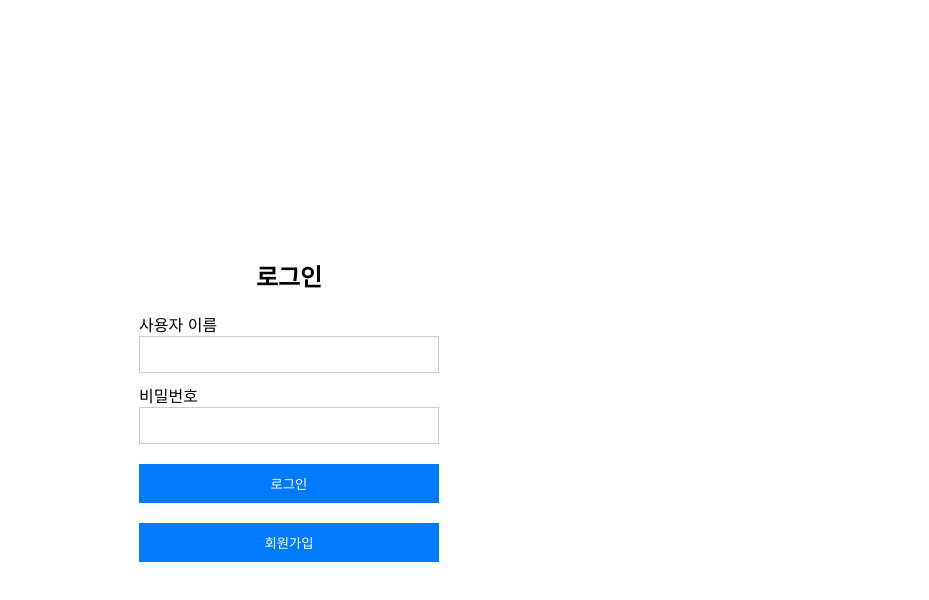
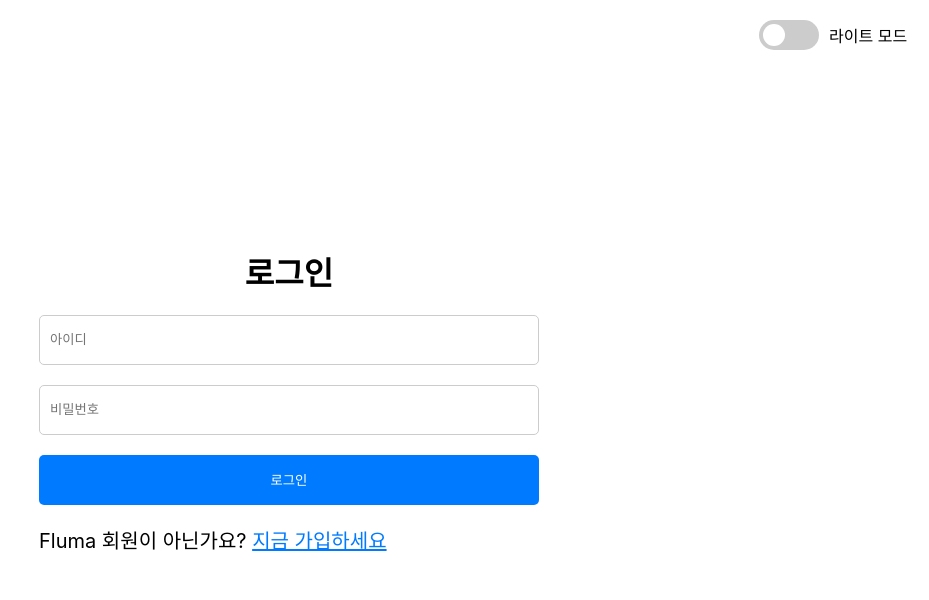
Before and after one commit to jeonjuseong11/testproject, a React (Create React App) app: page /login in a window 1280 px wide. Shown: the top 600 px of the page, without its empty margins (351-1280 px from the left). Built offline with nearby package versions, Linux system fonts and the light colour scheme.

Commit message:
Refactor : DarkModeSwitch
다크모드 스위치 리펙토링

```diff
--- a/src/components/auth/Auth.module.scss
+++ b/src/components/auth/Auth.module.scss
@@ -7,34 +7,39 @@
   height: 100vh;
 
   .authForm {
-    max-width: 300px;
+    max-width: 500px;
     width: 100%;
 
     input {
       width: 100%;
-      box-sizing: border-box; /* 추가: 패딩과 경계선을 포함한 너비로 계산 */
+      box-sizing: border-box;
       padding: 10px;
-      margin-bottom: 10px;
+      margin-bottom: 20px;
+      height: 50px;
       border: 1px solid #ccc;
+      border-radius: $common-border-radius;
+    }
+    p {
+      font-size: 20px;
     }
 
-    button {
-      width: 100%;
-      padding: 10px;
-      background-color: #007bff;
-      color: #fff;
-      border: none;
-      cursor: pointer;
+    a {
+      color: #007bff; // Default link color
+      text-decoration: underline; // Add underline to links
+
+      &:hover {
+        color: #0056b3; // Hover color for links
+        text-decoration: underline; // Maintain underline on hover
+      }
     }
-
     button {
       width: 100%;
       padding: $common-padding;
       border: none;
+      height: 50px;
       cursor: pointer;
       color: #fff;
-      margin-top: $common-margin;
-
+      border-radius: $common-border-radius;
       &:hover {
         /* 버튼 공통 스타일 */
       }
@@ -58,3 +63,101 @@
     }
   }
 }
+
+//다크모드 설정 스위치
+.themeToggle {
+  position: absolute;
+  top: 20px; /* 조절하여 원하는 높이로 조정 */
+  right: 20px; /* 조절하여 원하는 위치로 조정 */
+  display: flex;
+  align-items: center;
+  width: 150px;
+  .switch {
+    position: relative;
+    display: inline-block;
+    width: 60px;
+    height: 30px;
+
+    input {
+      opacity: 0;
+      width: 0;
+      height: 0;
+    }
+
+    .slider {
+      position: absolute;
+      cursor: pointer;
+      top: 0;
+      left: 0;
+      right: 0;
+      bottom: 0;
+      background-color: #ccc;
+      transition: 0.4s;
+      border-radius: 15px;
+
+      &:before {
+        position: absolute;
+        content: "";
+        height: 22px;
+        width: 22px;
+        left: 4px;
+        bottom: 4px;
+        background-color: white;
+        transition: 0.4s;
+        border-radius: 50%;
+      }
+    }
+
+    input:checked + .slider {
+      background-color: #2196f3;
+    }
+
+    input:checked + .slider:before {
+      transform: translateX(30px);
+    }
+  }
+
+  .themeText {
+    margin-left: 10px;
+    flex: 1;
+  }
+
+  .themeLabelText {
+    white-space: nowrap;
+    overflow: hidden;
+    text-overflow: ellipsis;
+  }
+}
+
+// 다크모드
+[data-theme="dark"] {
+  .authContainer {
+    background-color: #333333;
+    color: #ffffff;
+
+    .authForm {
+      input {
+        background-color: #444444;
+        color: #ffffff;
+        border: 1px solid #666666;
+      }
+
+      &.loginButton {
+        background-color: #007bff; // Login button color in dark mode
+
+        &:hover {
+          background-color: #0056b3; // Hover color for login button in dark mode
+        }
+      }
+
+      &.registerButton {
+        background-color: #28a745; // Register button color in dark mode
+        color: #fff;
+
+        &:hover {
+          background-color: #1e7e34; // Hover color for register button in dark mode
+        }
+      }
+    }
+  }
+}
--- a/src/components/auth/Login.tsx
+++ b/src/components/auth/Login.tsx
@@ -1,12 +1,18 @@
-import React, { useState } from "react";
+import React, { useEffect, useState } from "react";
 import { useDispatch } from "react-redux";
 import { loginRequest } from "../../store/auth/authActions";
+import { getInitialTheme, setTheme, toggleTheme } from "../../utils/theme";
 
 import styles from "./Auth.module.scss";
 
 const Login: React.FC = () => {
   const dispatch = useDispatch();
   const [formData, setFormData] = useState({ username: "", password: "" });
+  const [currentTheme, setCurrentTheme] = useState(() => {
+    const initialTheme = getInitialTheme();
+    setTheme(initialTheme); // 초기 테마 설정을 로컬 스토리지에 저장
+    return initialTheme;
+  });
 
   const handleChange = (e: React.ChangeEvent<HTMLInputElement>) => {
     const { name, value } = e.target;
@@ -18,37 +24,59 @@ const Login: React.FC = () => {
     dispatch(loginRequest(formData));
   };
 
+  useEffect(() => {
+    document.documentElement.setAttribute("data-theme", currentTheme);
+  }, [currentTheme]);
+
+  useEffect(() => {
+    setCurrentTheme(getInitialTheme());
+  }, []);
+
+  const toggleAndSetTheme = () => {
+    toggleTheme();
+    setCurrentTheme(getInitialTheme());
+  };
+
   return (
     <div className={styles.authContainer}>
-      <h2>로그인</h2>
+      <h1>로그인</h1>
       <form className={styles.authForm} onSubmit={handleSubmit}>
         <div>
-          <label htmlFor="username">사용자 이름</label>
           <input
             type="text"
             id="username"
             name="username"
             value={formData.username}
+            placeholder="아이디"
             onChange={handleChange}
           />
         </div>
         <div>
-          <label htmlFor="password">비밀번호</label>
           <input
             type="password"
             id="password"
             name="password"
             value={formData.password}
+            placeholder="비밀번호"
             onChange={handleChange}
           />
         </div>
         <button type="submit" className={styles.loginButton}>
           로그인
         </button>
-        <button style={{ marginTop: "20px" }} className={styles.loginButton}>
-          회원가입
-        </button>
+        <p>
+          Fluma 회원이 아닌가요? <a href="/register">지금 가입하세요</a>
+        </p>
       </form>
+      <div className={styles.themeToggle}>
+        <label className={styles.switch}>
+          <input type="checkbox" checked={currentTheme === "dark"} onChange={toggleAndSetTheme} />
+          <span className={styles.slider}></span>
+        </label>
+        <span className={styles.themeText}>
+          {currentTheme === "light" ? "라이트 모드" : "다크 모드"}
+        </span>
+      </div>
     </div>
   );
 };
--- a/src/components/auth/Register.tsx
+++ b/src/components/auth/Register.tsx
@@ -1,13 +1,18 @@
-import React, { useState } from "react";
+import React, { useEffect, useState } from "react";
 import { useDispatch } from "react-redux";
-import { loginRequest } from "../../store/auth/authActions";
+import { registerRequest } from "../../store/auth/authActions";
+import { getInitialTheme, setTheme, toggleTheme } from "../../utils/theme";
 
 import styles from "./Auth.module.scss";
 
 const Register: React.FC = () => {
   const dispatch = useDispatch();
   const [formData, setFormData] = useState({ username: "", password: "" });
-
+  const [currentTheme, setCurrentTheme] = useState(() => {
+    const initialTheme = getInitialTheme();
+    setTheme(initialTheme); // 초기 테마 설정을 로컬 스토리지에 저장
+    return initialTheme;
+  });
   const handleChange = (e: React.ChangeEvent<HTMLInputElement>) => {
     const { name, value } = e.target;
     setFormData({ ...formData, [name]: value });
@@ -15,29 +20,40 @@ const Register: React.FC = () => {
 
   const handleSubmit = (e: React.FormEvent) => {
     e.preventDefault();
-    dispatch(loginRequest(formData));
+    dispatch(registerRequest(formData));
   };
+  useEffect(() => {
+    document.documentElement.setAttribute("data-theme", currentTheme);
+  }, [currentTheme]);
 
+  useEffect(() => {
+    setCurrentTheme(getInitialTheme());
+  }, []);
+
+  const toggleAndSetTheme = () => {
+    toggleTheme();
+    setCurrentTheme(getInitialTheme());
+  };
   return (
     <div className={styles.authContainer}>
-      <h2>회원가입</h2>
+      <h1>회원가입</h1>
       <form className={styles.authForm} onSubmit={handleSubmit}>
         <div>
-          <label htmlFor="username">사용자 이름</label>
           <input
             type="text"
             id="username"
             name="username"
+            placeholder="아이디"
             value={formData.username}
             onChange={handleChange}
           />
         </div>
         <div>
-          <label htmlFor="password">비밀번호</label>
           <input
             type="password"
             id="password"
             name="password"
+            placeholder="비밀번호"
             value={formData.password}
             onChange={handleChange}
           />
@@ -46,6 +62,15 @@ const Register: React.FC = () => {
           회원가입
         </button>
       </form>
+      <div className={styles.themeToggle}>
+        <label className={styles.switch}>
+          <input type="checkbox" checked={currentTheme === "dark"} onChange={toggleAndSetTheme} />
+          <span className={styles.slider}></span>
+        </label>
+        <span className={styles.themeText}>
+          {currentTheme === "light" ? "라이트 모드" : "다크 모드"}
+        </span>
+      </div>
     </div>
   );
 };
--- a/src/styles/common.scss
+++ b/src/styles/common.scss
@@ -3,6 +3,7 @@
 $common-padding: 10px;
 $common-border: 1px solid #ccc;
 $common-margin: 10px;
+$common-border-radius: 5px;
 @mixin common-input-style {
   width: 100%;
   box-sizing: border-box;
--- /dev/null
+++ b/src/utils/theme.js
@@ -0,0 +1,24 @@
+// theme.js
+
+const THEME_KEY = "theme";
+
+export const toggleTheme = () => {
+  const currentTheme = localStorage.getItem(THEME_KEY);
+  const newTheme = currentTheme === "light" ? "dark" : "light";
+  setTheme(newTheme);
+};
+
+export const setTheme = (theme) => {
+  localStorage.setItem(THEME_KEY, theme);
+  document.documentElement.setAttribute("data-theme", theme);
+};
+
+export const getInitialTheme = () => {
+  const savedTheme = localStorage.getItem(THEME_KEY);
+  if (savedTheme) {
+    return savedTheme;
+  } else {
+    const prefersDarkMode = window.matchMedia("(prefers-color-scheme: dark)").matches;
+    return prefersDarkMode ? "dark" : "light";
+  }
+};
```
